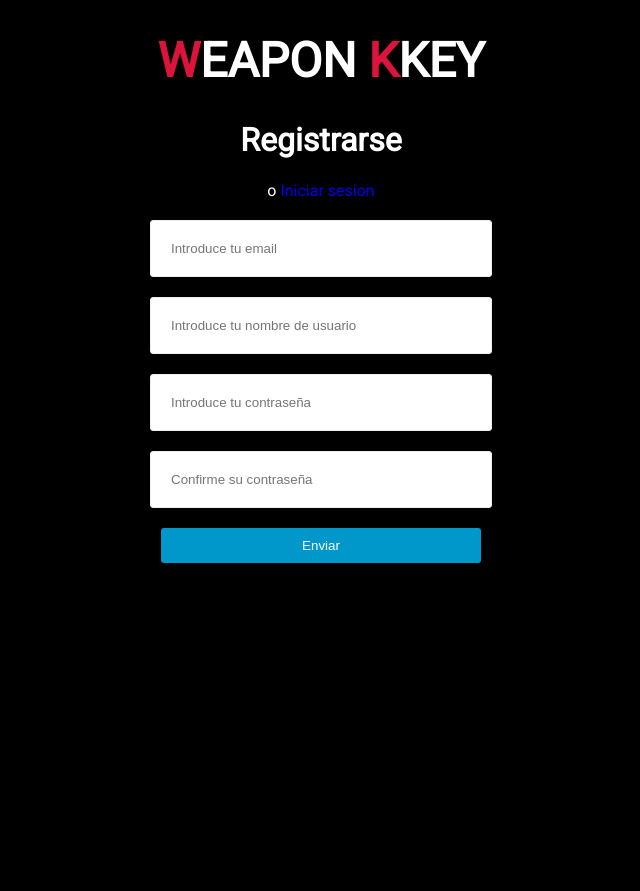
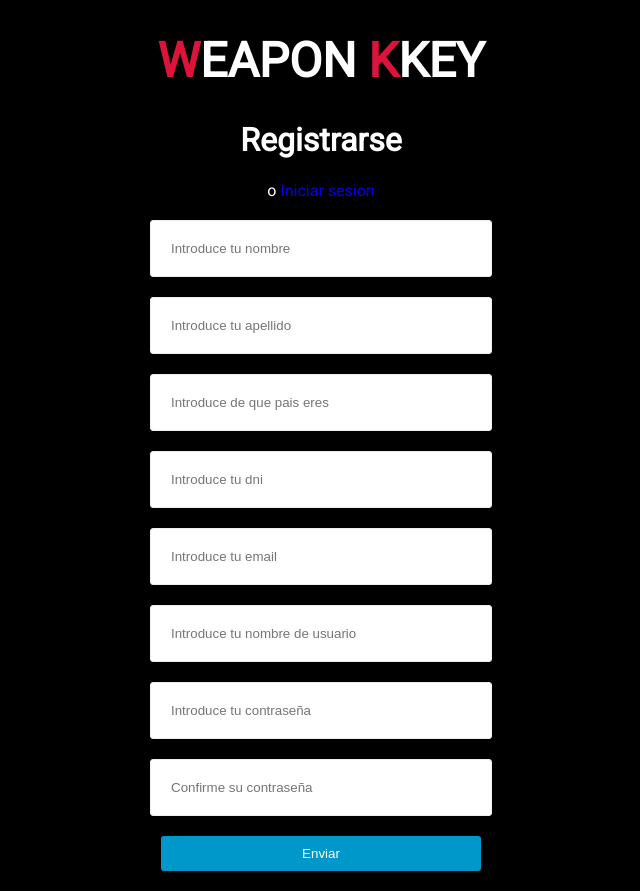
Before and after one commit to WeaponKkey/Proyecto, a PHP site: page /signup.php in a window 1280 px wide. Shown: the whole page, without its empty margins (319-959 px from the left). Before the commit the page ends 563 px from the top, so only its background shows below. Run offline with PHP 8.4, Linux system fonts and the light colour scheme.

Commit message:
Add files via upload

```diff
--- a/php-login/index.php
+++ b/php-login/index.php
@@ -33,7 +33,7 @@
   </div>
 
     <?php if(!empty($user)): ?>
-      <br> Bienvenido <?= $user['usuario']; ?>
+      <br> Bienvenido <?= $user['usuario'];?>
 
 
 
@@ -42,7 +42,7 @@
 
       <br>
       <br> Presione este boton si quiere acceder para comprar los productos
-      <br> <a href="">Compras</a>
+      <br> <a href="/Fil/index.php">Compras</a>
 
       <br>
       <br>
--- a/php-login/signup.php
+++ b/php-login/signup.php
@@ -3,9 +3,13 @@
 
   $message = '';
 
-  if (!empty($_POST['email']) && !empty($_POST['usuario']) && !empty($_POST['password'])) {
-    $sql = "INSERT INTO users (email, usuario,password) VALUES (:email, :usuario, :password)";
+  if (!empty($_POST['nombre']) && !empty($_POST['apellido']) && !empty($_POST['nacionalidad']) && !empty($_POST['dni']) && !empty($_POST['usuario']) && !empty($_POST['password'])) {
+    $sql = "INSERT INTO users (nombre, apellido, nacionalidad,dni, email, usuario,password) VALUES (:nombre, :apellido, :nacionalidad, :dni, :email, :usuario, :password)";
     $stmt = $conn->prepare($sql);
+    $stmt->bindParam(':nombre', $_POST['nombre']);
+    $stmt->bindParam(':apellido', $_POST['apellido']);
+    $stmt->bindParam(':nacionalidad', $_POST['nacionalidad']);
+    $stmt->bindParam(':dni', $_POST['dni']);
     $stmt->bindParam(':email', $_POST['email']);
     $stmt->bindParam(':usuario', $_POST['usuario']);
     $password = password_hash($_POST['password'], PASSWORD_BCRYPT);
@@ -42,6 +46,10 @@
     <span>o <a href="login.php">Iniciar sesion</a></span>
 
     <form action="signup.php" method="POST">
+      <input name="nombre" type="text" placeholder="Introduce tu nombre">
+      <input name="apellido" type="text" placeholder="Introduce tu apellido">
+      <input name="nacionalidad" type="text" placeholder="Introduce de que pais eres">
+      <input name="dni" type="text" placeholder="Introduce tu dni">
       <input name="email" type="text" placeholder="Introduce tu email">
       <input name="usuario" type="text" placeholder="Introduce tu nombre de usuario">
       <input name="password" type="password" placeholder="Introduce tu contraseña">
```
Also changed, not shown: php-login/SQL/php_login_database.sql (+14 -5 lines), php-login/login.php (+7 -4 lines).
